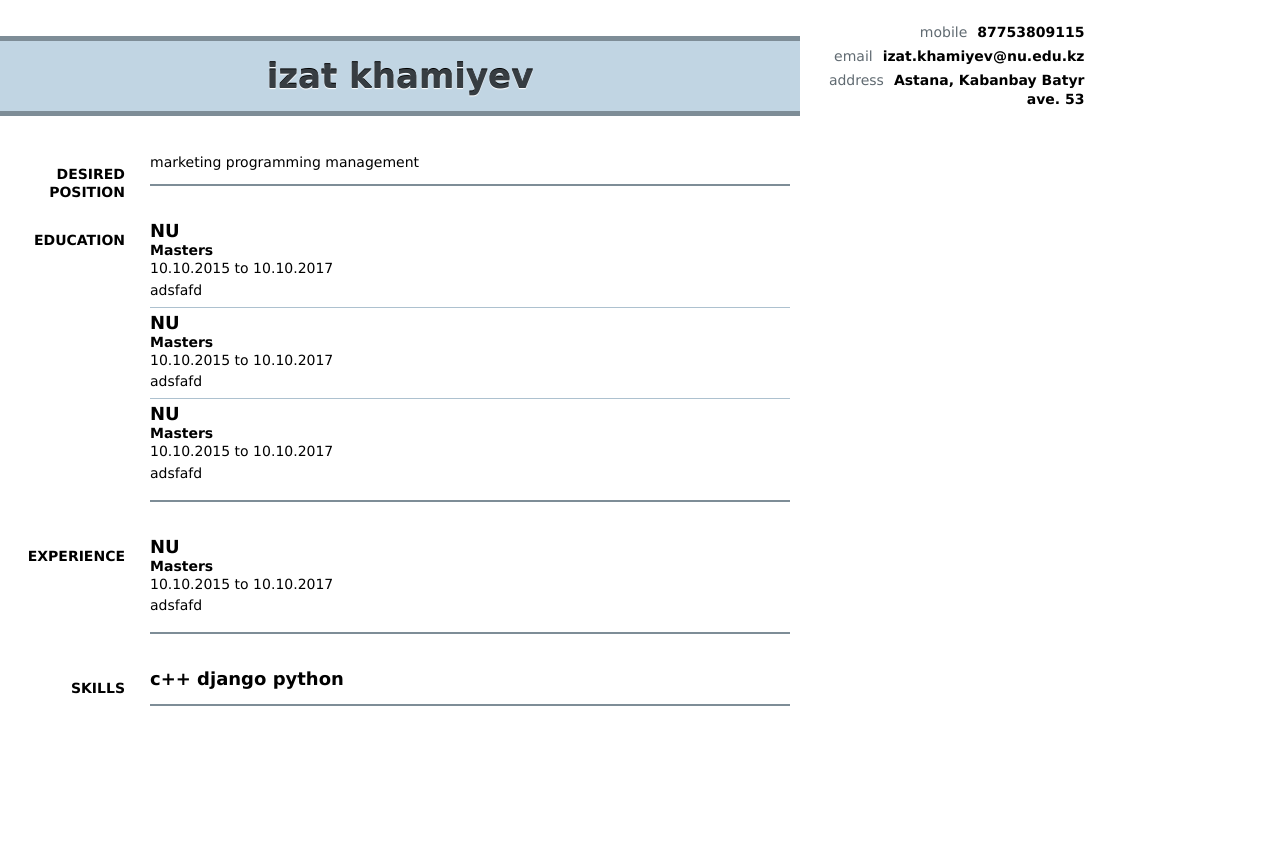
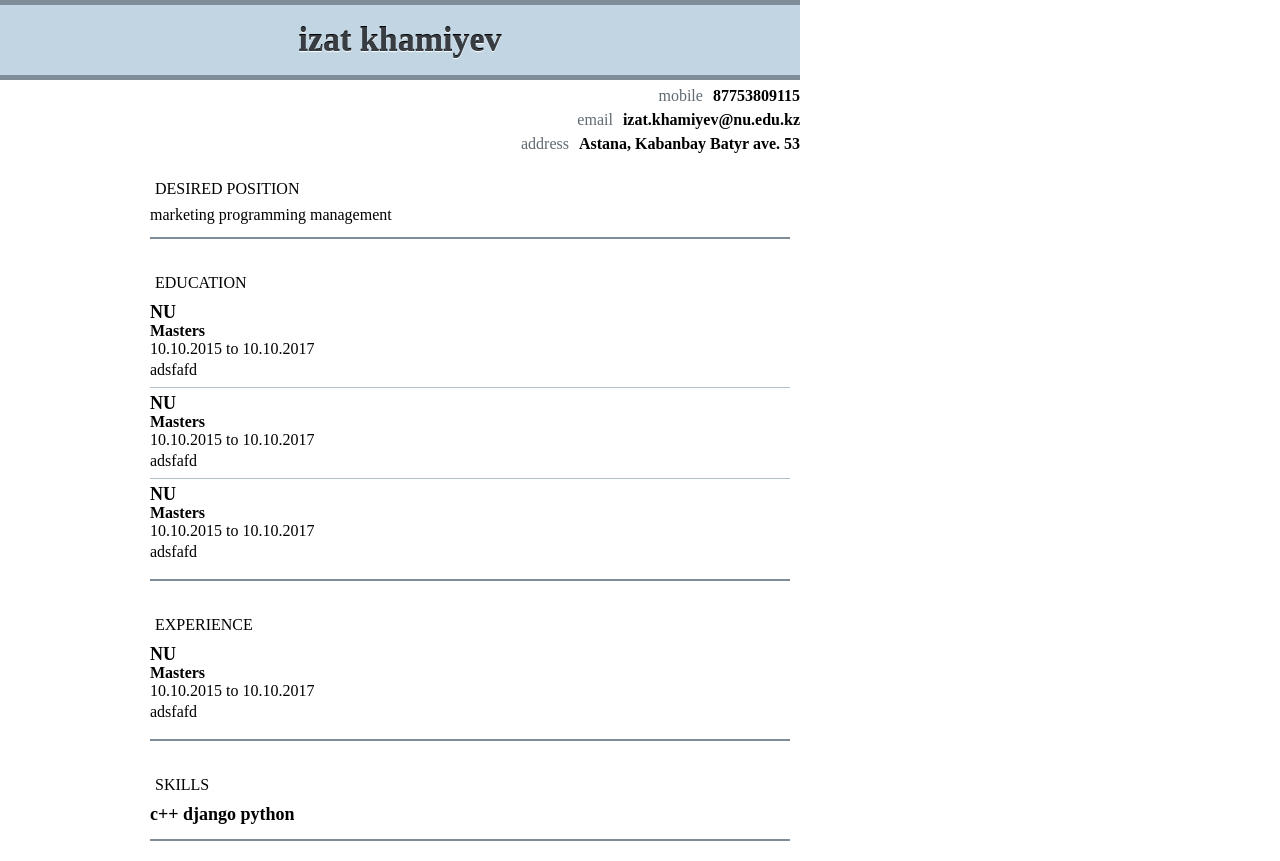
Before and after one commit to krax1337/bts-resumes, a Django app: page /resume in a window 1280 px wide. Before the commit the page ends 706 px from the top, so only its background shows below. Run offline with Django 3.2, Linux system fonts and the light colour scheme; parts of the project's set-up code (start-up, migrations or seed data) failed here and were passed over.

Commit message:
fix html cv template

```diff
--- a/formuploads/templates/formuploads/resume.html
+++ b/formuploads/templates/formuploads/resume.html
@@ -3,24 +3,12 @@
   <head>
     <meta http-equiv="Content-Type" content="text/html; charset=UTF-8" />
     <style>
-        /*
- * Template: Prestige PDF template
- * Author: Bharani M
-*/
 
-/*-------------------------------------
-  Basic Styles
-  -----------------------------------*/
 
 * {
   margin: 0;
   padding: 0;
 }
-
-body {
-  font: 14px/1.3 "Lucida Sans Unicode", "Lucida Grande", sans-serif;
-}
-
 
 h1 {
   font-size: 34px;
@@ -141,11 +129,7 @@ ul#contact span  {
 }
 
 .section .section_header span {
-  position: absolute;
-  top: 20px;
-  left: -150px;
-  width: 120px;
-  font-weight: bold;
+
 
 
   display: inline-block;
@@ -195,7 +179,7 @@ html[xmlns] .clearfix {
         <% end %> -->
      </div><!--about-->
 
-     <div class="row clearfix">
+     <div>
         {% if resume.objective %}
             <div class="objective">
                 <p>{{resume.objective}}</p>
```
